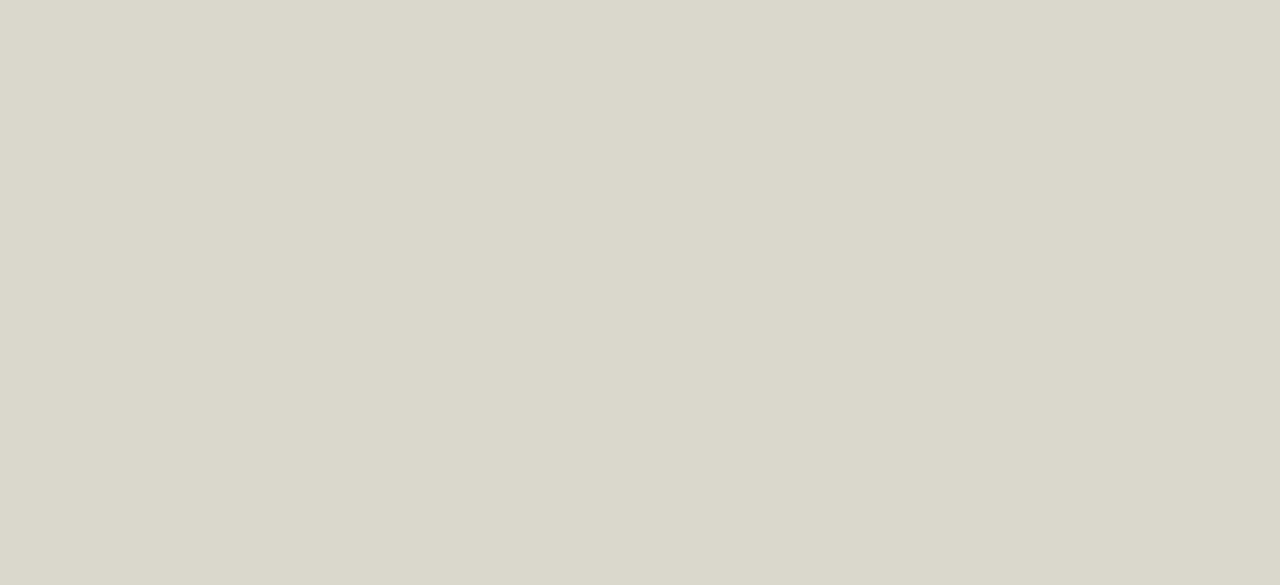
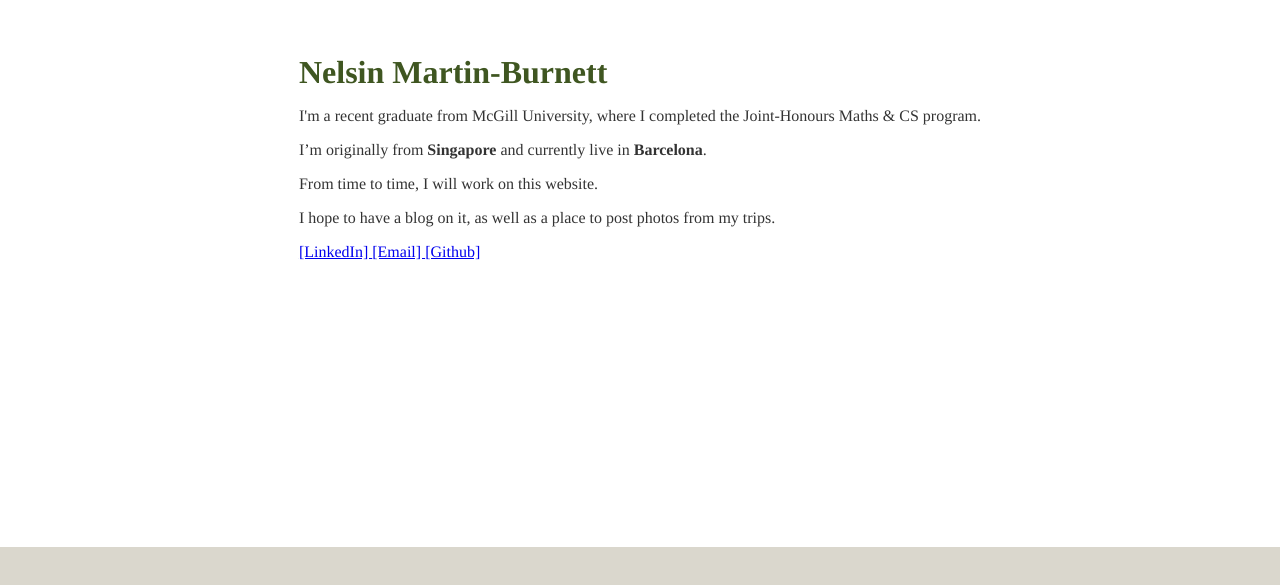
Before and after one commit to NelsinMB/my-blog, a Next.js app: page / in a window 1280 px wide. Shown: the part 253-838 px from the top of the page. After the commit the page ends 800 px from the top, so only its background shows below. Built offline with nearby package versions, Linux system fonts and the light colour scheme.

Commit message:
Makes the root show the about page

```diff
--- a/app/layout.js
+++ b/app/layout.js
@@ -2,6 +2,7 @@
 import '../app/styles/globals.css'; // Import your global CSS
 import Navbar from '../components/Navbar';
 import Footer from '../components/Footer';
+import AboutPage from './about/page';
 
 
 export const metadata = {
@@ -14,6 +15,7 @@ export default function RootLayout({ children }) {
     <html lang="en">
       <body>
         <main>{children}</main>
+
       </body>
     </html>
   );
--- a/app/page.js
+++ b/app/page.js
@@ -1,7 +1,8 @@
+import AboutPage from "./about/page";
+
 // app/page.js
 export default function HomePage() {
   return (
-    <div className="container">
-    </div>
+    <AboutPage />
   )
 }
```
